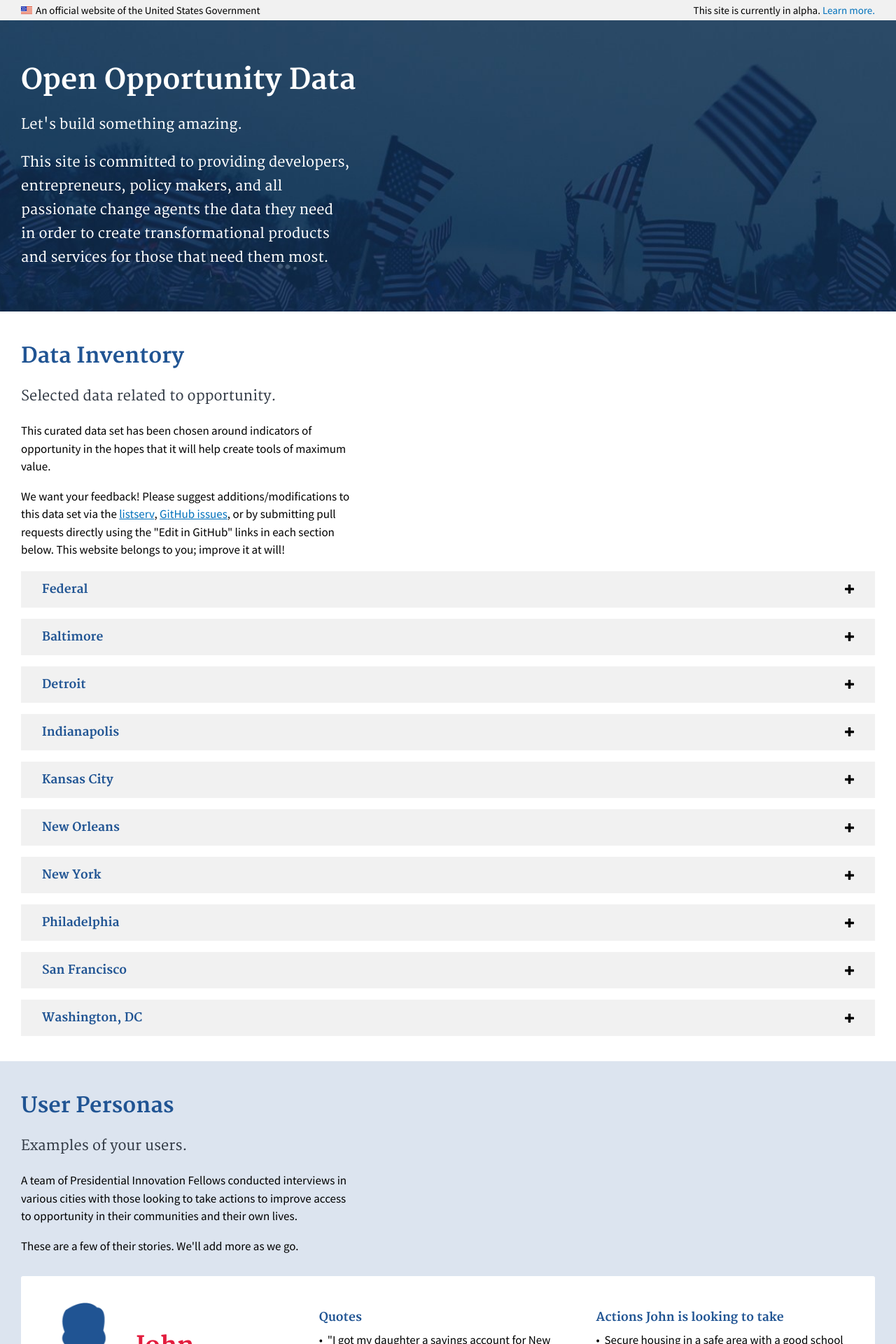
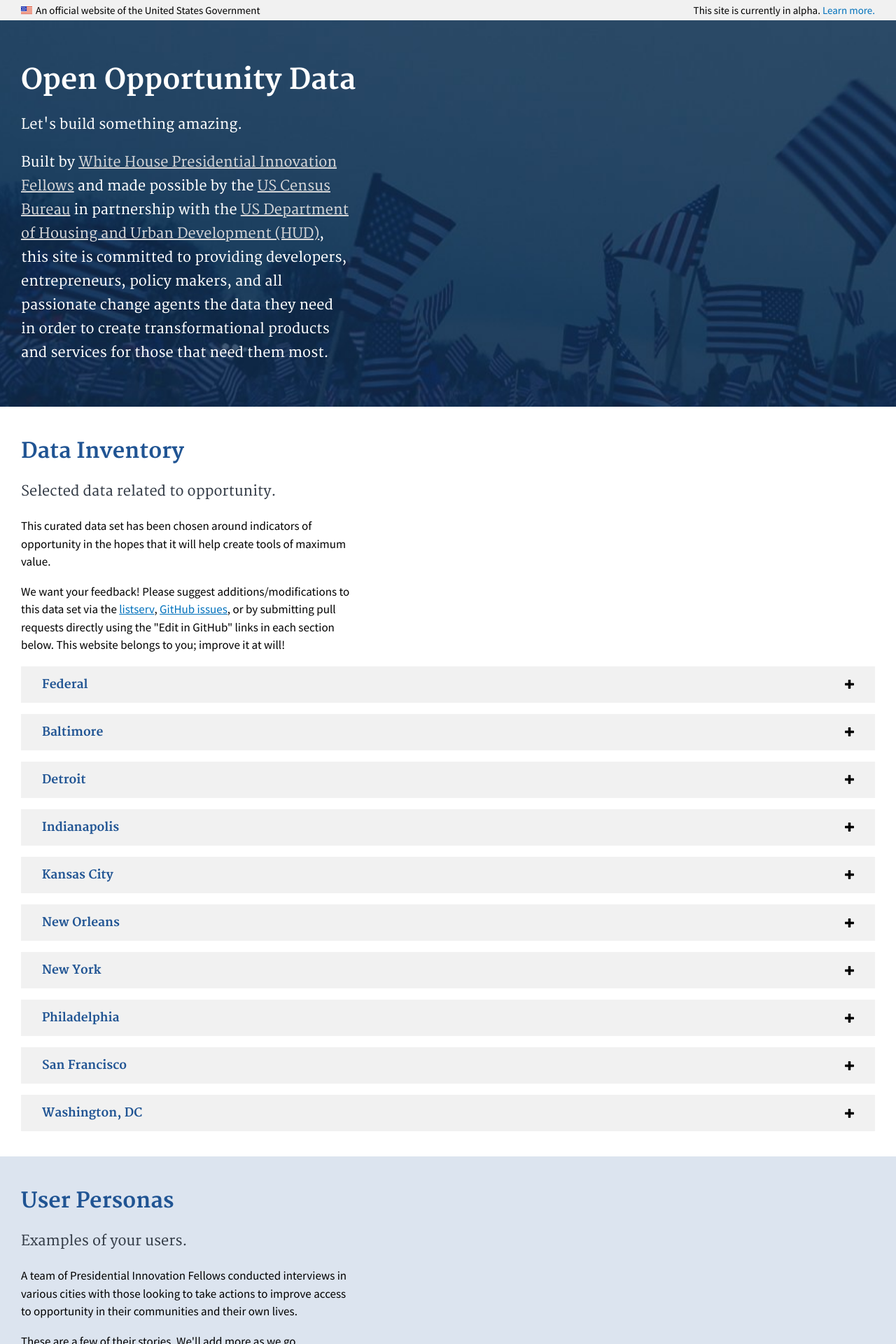
Before and after one commit to presidential-innovation-fellows/open-opportunity-data, a Jekyll site: the page built from index.html, in a window 1280 px wide. Shown: the top 1920 px of the page at 70% size. Built offline with Jekyll 4.4.1, drawn with Linux system fonts in a browser that asks for light colours.

Commit message:
Add some attribution text to the hero section.
Largely to help identify the supporting agencies.

```diff
--- a/css/main.scss
+++ b/css/main.scss
@@ -44,6 +44,14 @@
   background-image: url(../img/hero.jpg);
   background-size: cover;
   background-position: center bottom;
+
+  a {
+    color: $color-gray-lighter;
+
+    &:hover {
+      color: $color-white;
+    }
+  }
 
   & > * {
     color: $color-white !important;
--- a/index.html
+++ b/index.html
@@ -8,7 +8,7 @@
   <div class="ood-banner">
     <h1>Open Opportunity Data</h1>
     <p class="usa-font-lead">Let's build something amazing.</p>
-    <p class="usa-font-lead">This site is committed to providing developers, entrepreneurs, policy makers, and all passionate change agents the data they need in order to create transformational products and services for those that need them most.</p>
+    <p class="usa-font-lead">Built by <a href="https://presidentialinnovationfellows.gov">White House Presidential Innovation Fellows</a> and made possible by the <a href="https://www.census.gov/">US Census Bureau</a> in partnership with the <a href="https://portal.hud.gov/hudportal/HUD">US Department of Housing and Urban Development (HUD)</a>, this site is committed to providing developers, entrepreneurs, policy makers, and all passionate change agents the data they need in order to create transformational products and services for those that need them most.</p>
   </div>
 </header>
 
```
